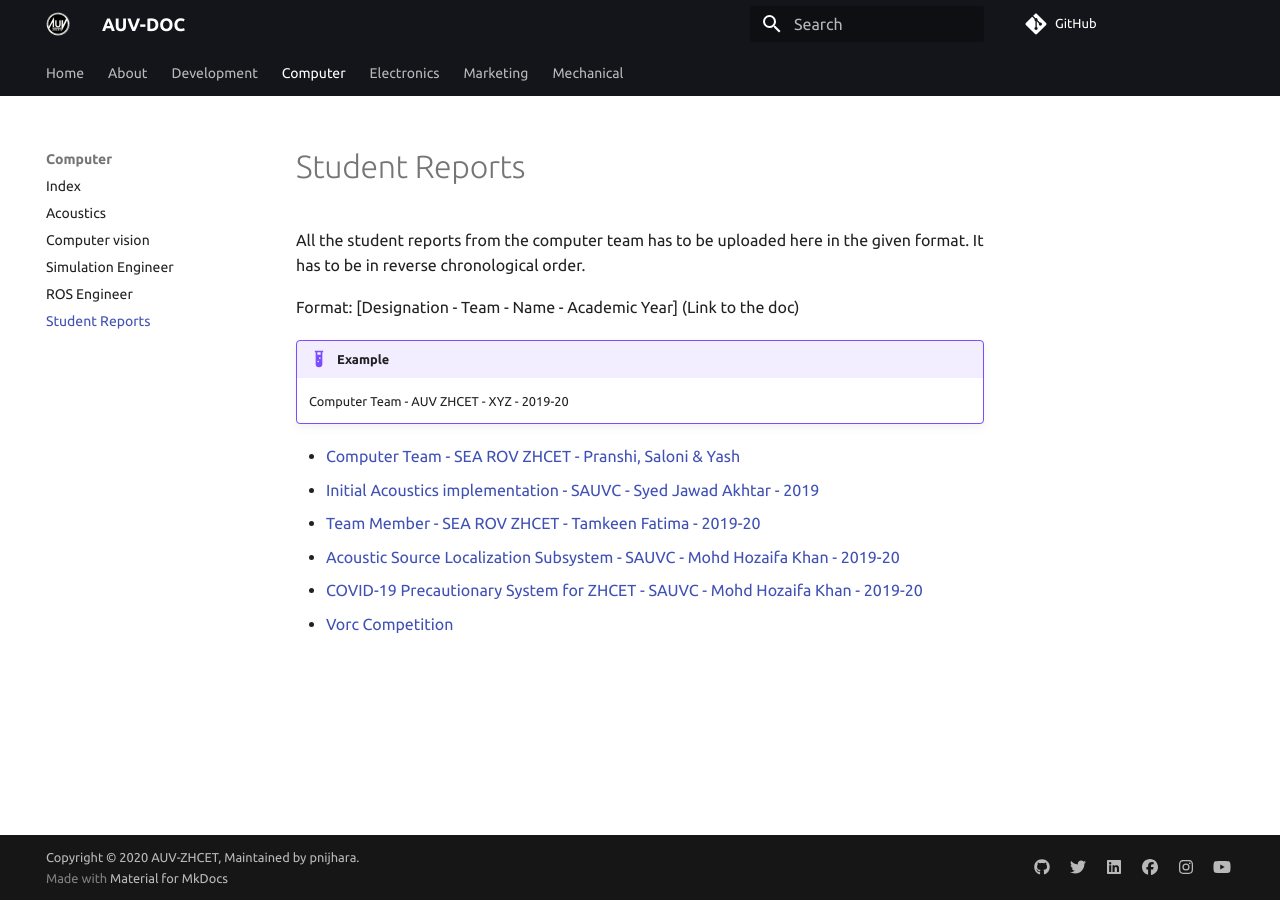
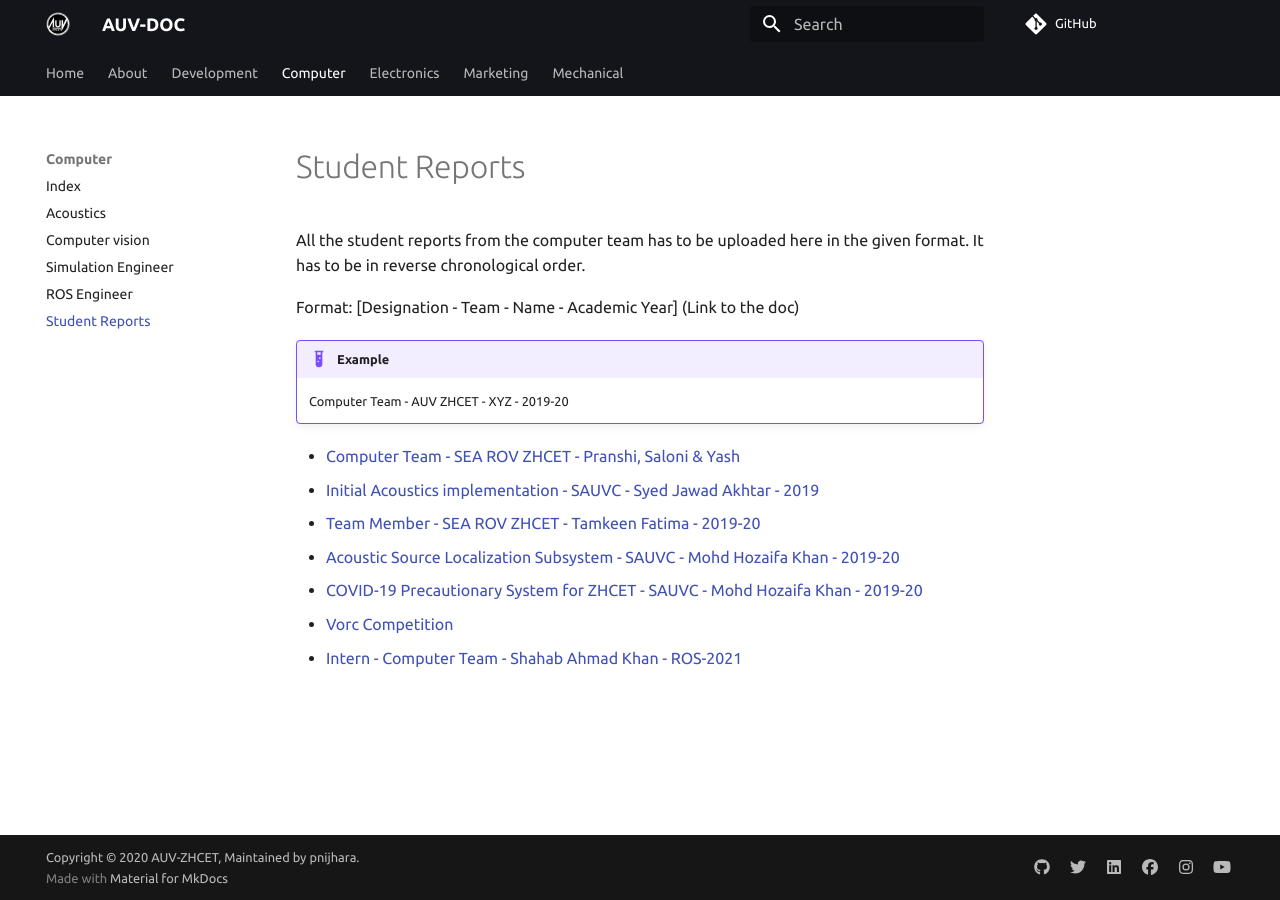
Before and after one commit to auvzhcet/Documentation, an MkDocs documentation site: the page built from docs/computer/student_Reports/students.md, in a window 1280 px wide. Built offline with MkDocs 1.6.1 and Material for MkDocs 9.7.7, drawn with Linux system fonts in a browser that asks for light colours; comment, search, counter and statistics services are not loaded.

Commit message:
Added reference to report

```diff
--- a/docs/computer/student_Reports/students.md
+++ b/docs/computer/student_Reports/students.md
@@ -13,3 +13,4 @@ Format: [Designation - Team - Name - Academic Year] (Link to the doc)
 - [Acoustic Source Localization Subsystem - SAUVC - Mohd Hozaifa Khan - 2019-20](Acoustic-Source_Mohd-Hozaifa-Khan.md)
 - [COVID-19 Precautionary System for ZHCET - SAUVC - Mohd Hozaifa Khan - 2019-20](Computer-Team_SAUVC_Mohd-Hozaifa-Khan_2019-20.md)
 - [Vorc Competition](vorc.md)
+- [Intern - Computer Team - Shahab Ahmad Khan - ROS-2021](shahab_2021.md)
```
